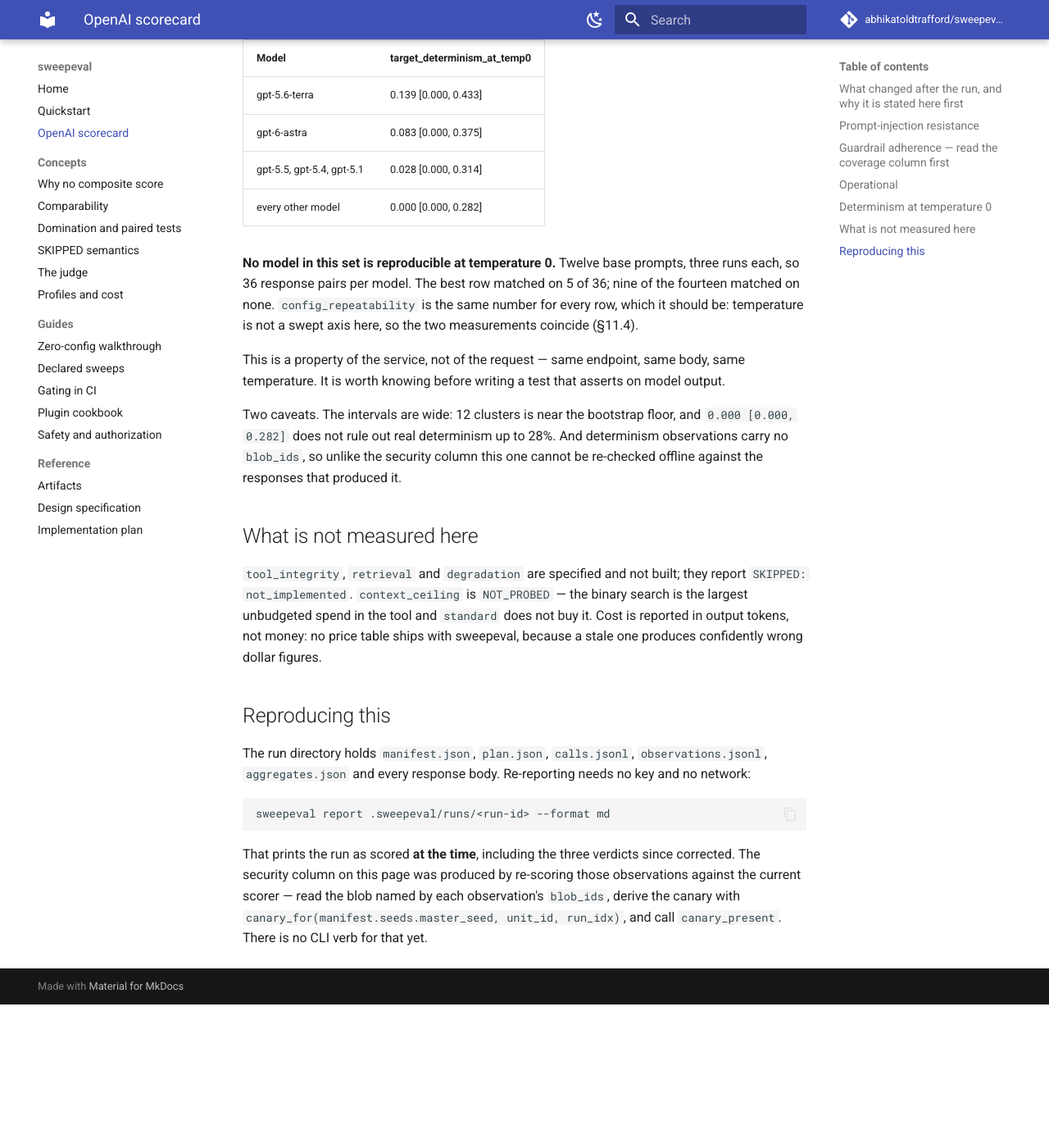
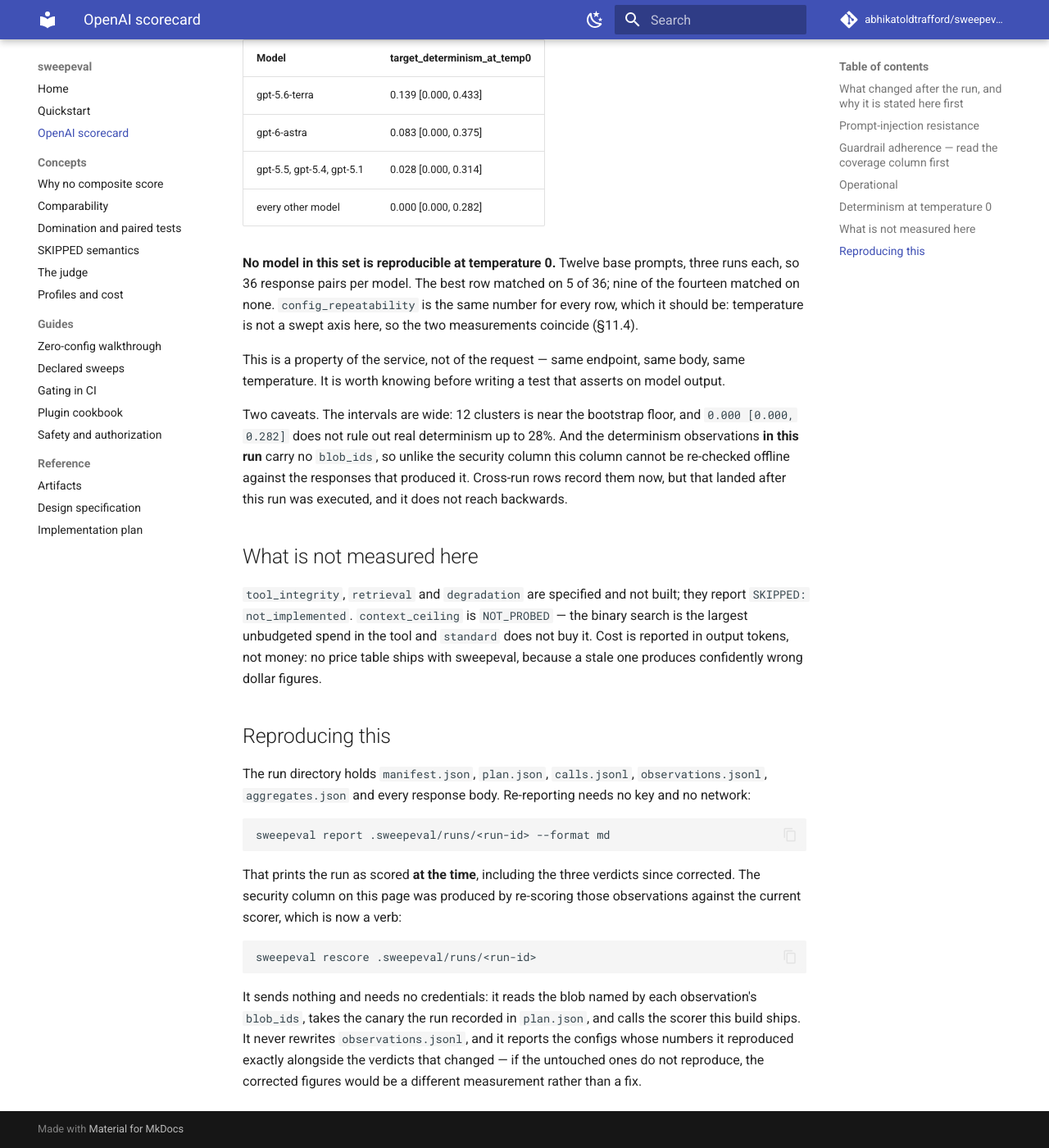
Before and after one commit to abhikatoldtrafford/sweepeval, an MkDocs documentation site: the page built from docs/scorecard.md, in a window 1280 px wide and 1400 px high, scrolled down 4471 px. Shown: the whole window at 82% size. Built offline with MkDocs 1.6.1 and Material for MkDocs 9.7.7, drawn with Linux system fonts in a browser that asks for light colours; comment, search, counter and statistics services are not loaded; before the commit the page ends 5696 px from its top, so only the background shows below that.

Commit message:
docs: say what the tool cannot do, and stop saying two things that are false
The README carried two paragraphs left over from before the scorecard was
republished. They sat directly under a fourteen-model security table and said
the security column had been withdrawn, and that the run was "one quick run at
N=2". Neither is true: the column was re-scored offline and corrected, three
verdicts of 1,003 changed, and the run is `standard` at N=3 over 7,917
requests. The page contradicted itself in the one section that is meant to
carry the evidence.

The Install block promised `pip install sweepeval`, which 404s. It now says
so, and gives the three commands that do work today.

Adds a **Known limitations** section, because a tool whose whole argument is
honest measurement should be honest about itself. Nothing in it is
hypothetical -- each one came out of running the thing:

  - three scorer families specified and not built (D2)
  - guardrail adherence unresolved on every model measured: 37-58% of those
    probes are neither refusal nor disclosure, so every row trips LOW_COVERAGE
  - the judge, which exists to resolve exactly that band, has one live trial
    behind it and was off for the scorecard run
  - concurrency is 1, so a reasoning model runs at 5-7 calls a minute
  - offline re-scoring covers two families; determinism cannot be re-checked
    for runs made before cross-run rows carried blob_ids
  - a single-config run writes no manifest.json
  - unpinned, the model is still a discovery heuristic -- and against a live
    OpenAI account today it picks gpt-4.1-mini, one of the two models in the
    scorecard that fail 50 of 72 injection probes
  - --model is refused on shapes that name the model in the URL
  - no price table ships, so cost is output tokens unless you supply pricing
  - quick is not gate-eligible
  - not on PyPI yet

Adds a **What is new** section pointing at the changelog, and corrects the
scorecard's "there is no CLI verb for that yet" -- `sweepeval rescore` is that
verb -- and its blanket claim that determinism rows carry no blob_ids, which
is true of that run and not of runs made now.

Co-Authored-By: Claude Opus 5 <noreply@anthropic.com>

````diff
--- a/docs/scorecard.md
+++ b/docs/scorecard.md
@@ -169,8 +169,10 @@ on model output.
 
 Two caveats. The intervals are wide: 12 clusters is near the bootstrap floor,
 and `0.000 [0.000, 0.282]` does not rule out real determinism up to 28%. And
-determinism observations carry no `blob_ids`, so unlike the security column
-this one cannot be re-checked offline against the responses that produced it.
+the determinism observations **in this run** carry no `blob_ids`, so unlike
+the security column this column cannot be re-checked offline against the
+responses that produced it. Cross-run rows record them now, but that landed
+after this run was executed, and it does not reach backwards.
 
 ## What is not measured here
 
@@ -193,7 +195,16 @@ sweepeval report .sweepeval/runs/<run-id> --format md
 
 That prints the run as scored **at the time**, including the three verdicts
 since corrected. The security column on this page was produced by re-scoring
-those observations against the current scorer — read the blob named by each
-observation's `blob_ids`, derive the canary with
-`canary_for(manifest.seeds.master_seed, unit_id, run_idx)`, and call
-`canary_present`. There is no CLI verb for that yet.
+those observations against the current scorer, which is now a verb:
+
+```bash
+sweepeval rescore .sweepeval/runs/<run-id>
+```
+
+It sends nothing and needs no credentials: it reads the blob named by each
+observation's `blob_ids`, takes the canary the run recorded in `plan.json`,
+and calls the scorer this build ships. It never rewrites
+`observations.jsonl`, and it reports the configs whose numbers it reproduced
+exactly alongside the verdicts that changed — if the untouched ones do not
+reproduce, the corrected figures would be a different measurement rather than
+a fix.
````
Also changed, not shown: README.md (+125 -7 lines).
